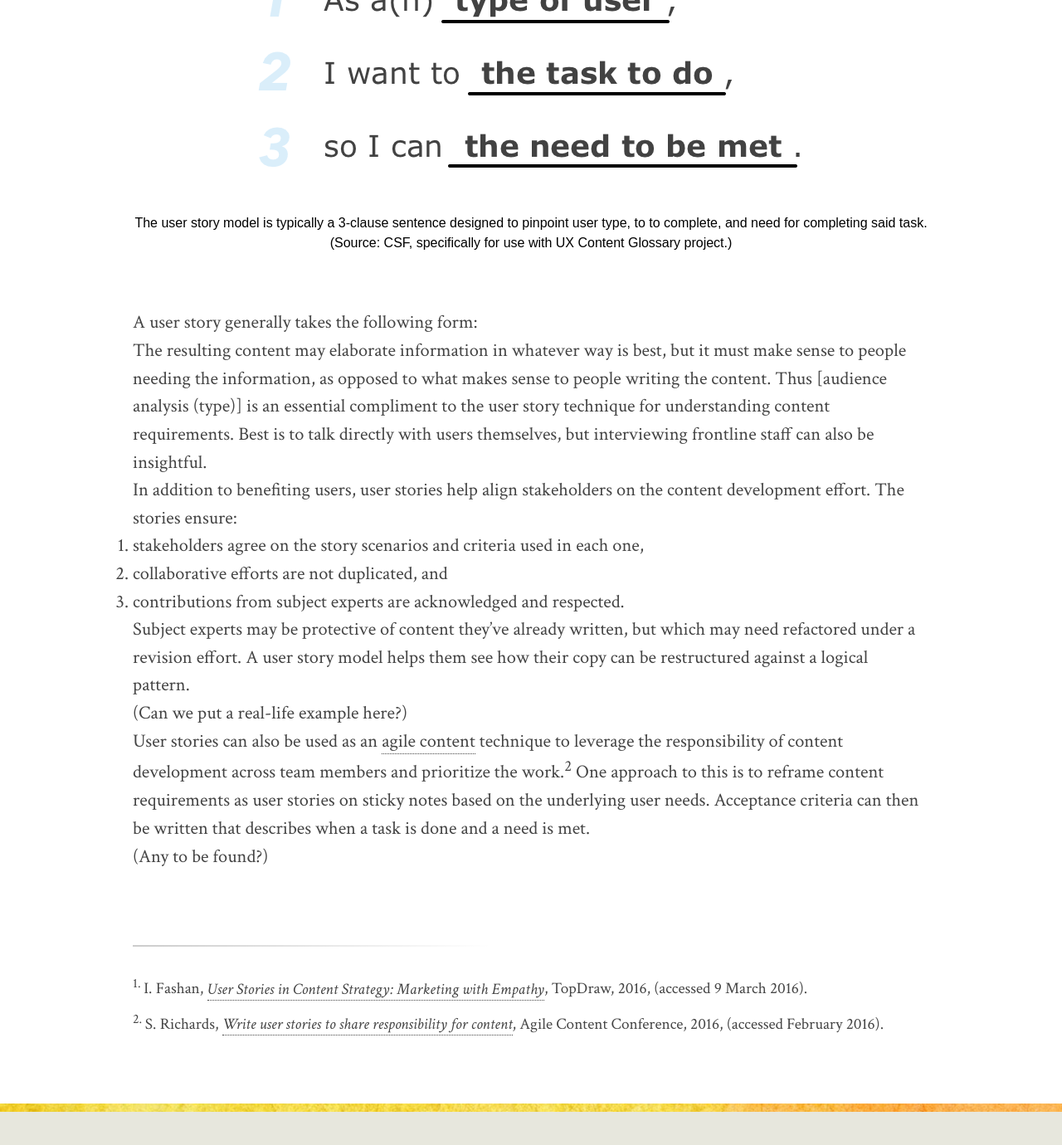
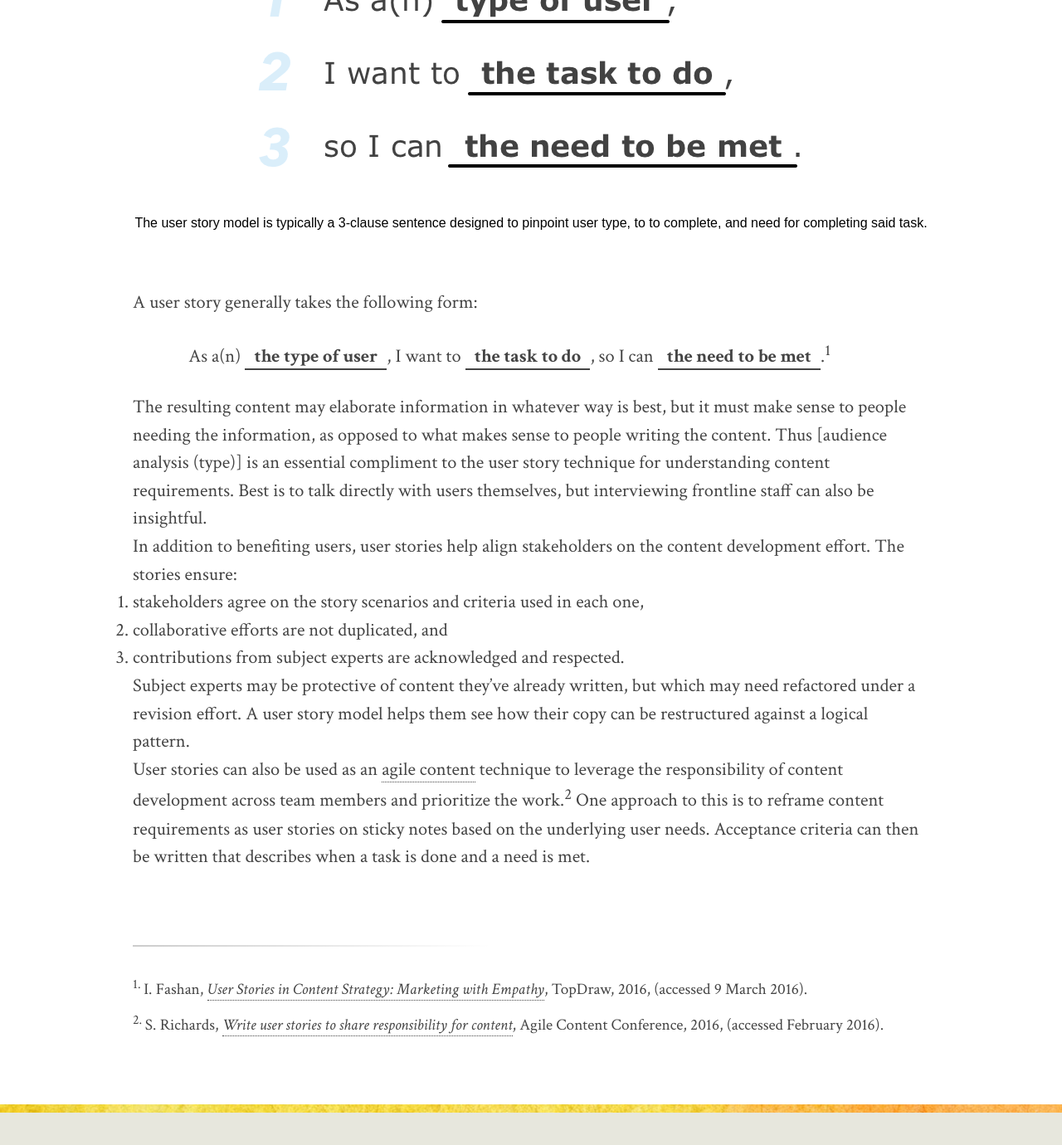
Before and after one commit to content-strategy-forum/csf-glossary, a Jekyll site: the page built from user-story.md, in a window 1280 px wide and 1400 px high, scrolled down 908 px. Shown: the top 1380 px of the window at 83% size. Built offline with Jekyll 4.4.1, drawn with Linux system fonts in a browser that asks for light colours; some web fonts are replaced.

Commit message:
Can't figure out the mystery problem

```diff
--- a/user-story.md
+++ b/user-story.md
@@ -33,15 +33,15 @@ figcaption: The user story model is typically a 3-clause sentence designed to pi
 
 A user story is a content development (or revision) technique used in information-as-product situations (versus information-as-persuasion) that helps writers identify the key elements they need to address in their copy in order for it to be worthwhile. By precisely identifying audience type, specific task, need to fulfill _and_ how user think and talk about those needs, writers produce copy that helps users more effectively with a given need.
 
-<!-- FIGURE -->
-<figure>
-	<img alt="{{page.figalt}}" src="https://{% include domain.html %}/assets/images/{{page.figname}}.png">
-	<figcaption>
-		{{page.figcaption}} (Source: CSF, specifically for use with UX Content Glossary project.)
-	</figcaption>
+<figure><img alt="{{page.figalt}}" src="https://{% include domain.html %}/assets/images/{{page.figname}}.png">
+	<figcaption>{{page.figcaption}}</figcaption>
 </figure>
 
 A user story generally takes the following form:
+
+<blockquote>
+	As a(n) <span class="underline placeholder"><b>the type of user</b></span>, I want to <span class="underline placeholder"><b>the task to do</b></span>, so I can <span class="underline placeholder"><b>the need to be met</b></span>.<sup class="ref">1</sup>
+</blockquote>
 
 The resulting content may elaborate information in whatever way is best, but it must make sense to people needing the information, as opposed to what makes sense to people writing the content. Thus [audience analysis (type)] is an essential compliment to the user story technique for understanding content requirements. Best is to talk directly with users themselves, but interviewing frontline staff can also be insightful.
 
@@ -53,13 +53,9 @@ In addition to benefiting users, user stories help align stakeholders on the con
 
 Subject experts may be protective of content they've already written, but which may need refactored under a revision effort. A user story model helps them see how their copy can be restructured against a logical pattern.
 
-(Can we put a real-life example here?)
+<!-- Examples -->
 
 User stories can also be used as an [agile content](agile-content.html) technique to leverage the responsibility of content development across team members and prioritize the work.<sup class="ref">2</sup> One approach to this is to reframe content requirements as user stories on sticky notes based on the underlying user needs. Acceptance criteria can then be written that describes when a task is done and a need is met.
-
-<!-- EXAMPLE PARAGRAPH(S) -->
-
-(Any to be found?)
 
 <hr class="footnotes">
 
```
